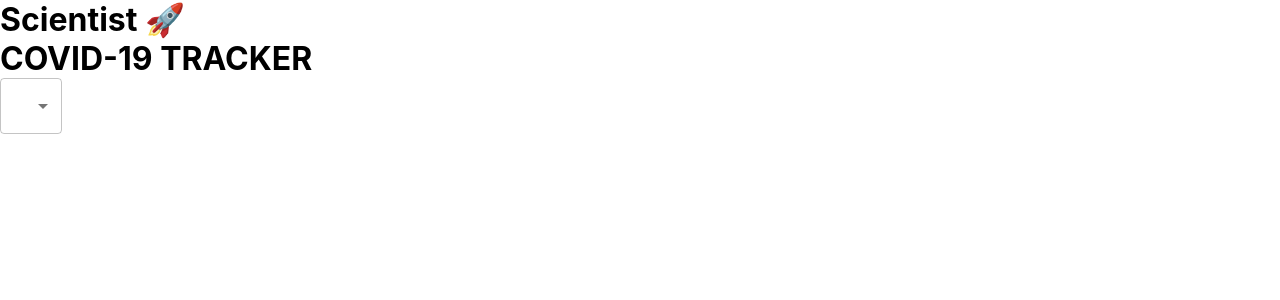
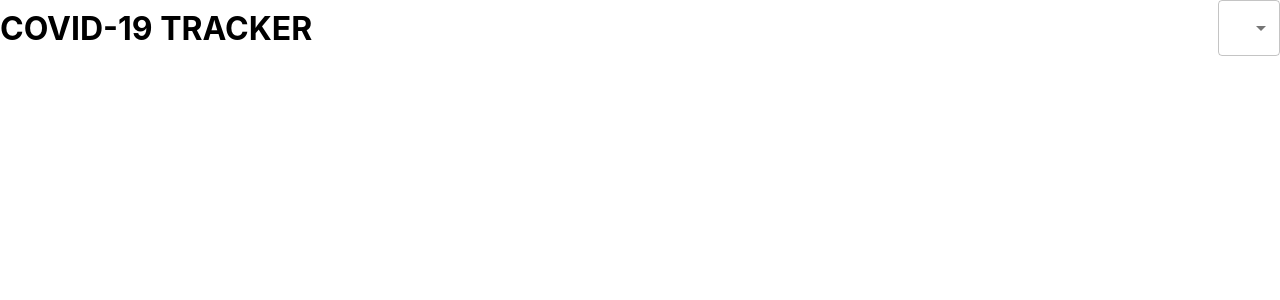
Before and after one commit to 5cientist/covid-19-tracker, a React (Create React App) app: page / in a window 1280 px wide. Shown: the top 300 px of the page. Built offline with nearby package versions, Linux system fonts and the light colour scheme.

Commit message:
useState state added

```diff
--- a/src/App.css
+++ b/src/App.css
@@ -1,3 +1,11 @@
 *{
   margin: 0;
 }
+
+.app__header{
+  display: flex;
+  /* flex-direction: column; */
+  justify-content: space-between;
+  align-items: center;
+  margin-bottom: 20px;
+}
--- a/src/App.js
+++ b/src/App.js
@@ -1,22 +1,42 @@
-import React from "react";
+import React,{useState}  from "react";
 import { MenuItem, FormControl, Select,
 } from "@material-ui/core";
 import "./App.css";
 
 function App() {
+  const [countries,setCountries] = useState(["USA","IN","UK"]);
+
+
+  //STATE is how to write a variable in REACT <<<<<<<
+  //USEEFFECT which run a pices of code based on given condition
   return (
     <div className="app">
-      <h1>Scientist <span>🚀</span> </h1>
-      <h1>COVID-19 TRACKER</h1>
+      <div className="app__header">
+      {/* <h1>Scientist <span>🚀</span></h1> */}
+      <h1> COVID-19 TRACKER </h1>
 
-      <FormControl className="app__dropdown">
+{/* i want loops to  countries
+    and show the drop
+    for that we use state
+*/}
+
+
+
+
+       <FormControl className="app__dropdown">
         <Select variant="outlined" value="abc">
-          <MenuItem value="worldwide">worldwide</MenuItem>
+          {
+           countries.map(country => (
+           <MenuItem value={country}>{country}</MenuItem>
+           ) )
+          }
+          {/* <MenuItem value="worldwide">worldwide</MenuItem>
           <MenuItem value="worldwide">Option two</MenuItem>
           <MenuItem value="worldwide">option 3</MenuItem>
-          <MenuItem value="worldwide">yo yo yo</MenuItem>
+          <MenuItem value="worldwide">yo yo yo</MenuItem> */}
         </Select>
       </FormControl>
+      </div>
     </div>
   );
 }
```
